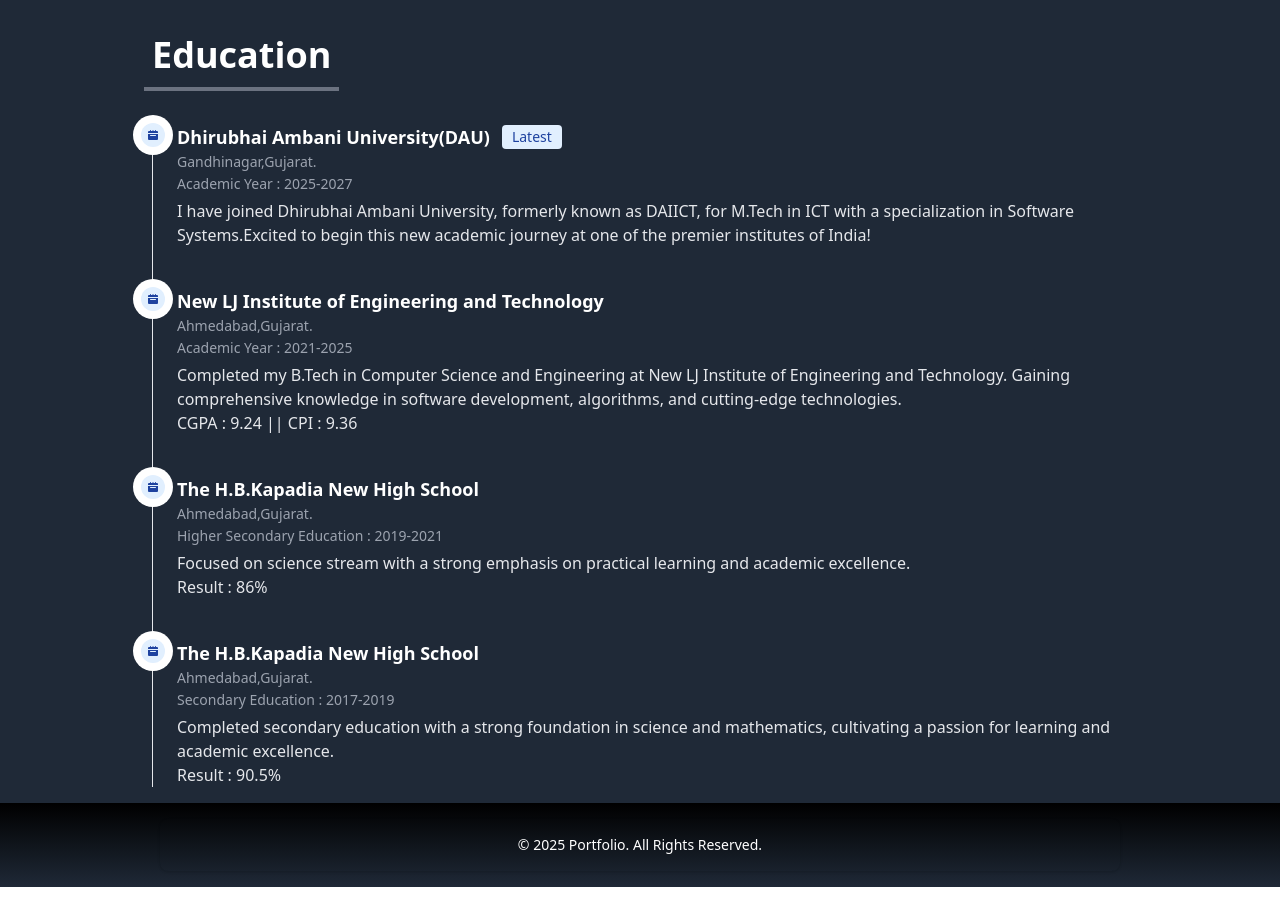
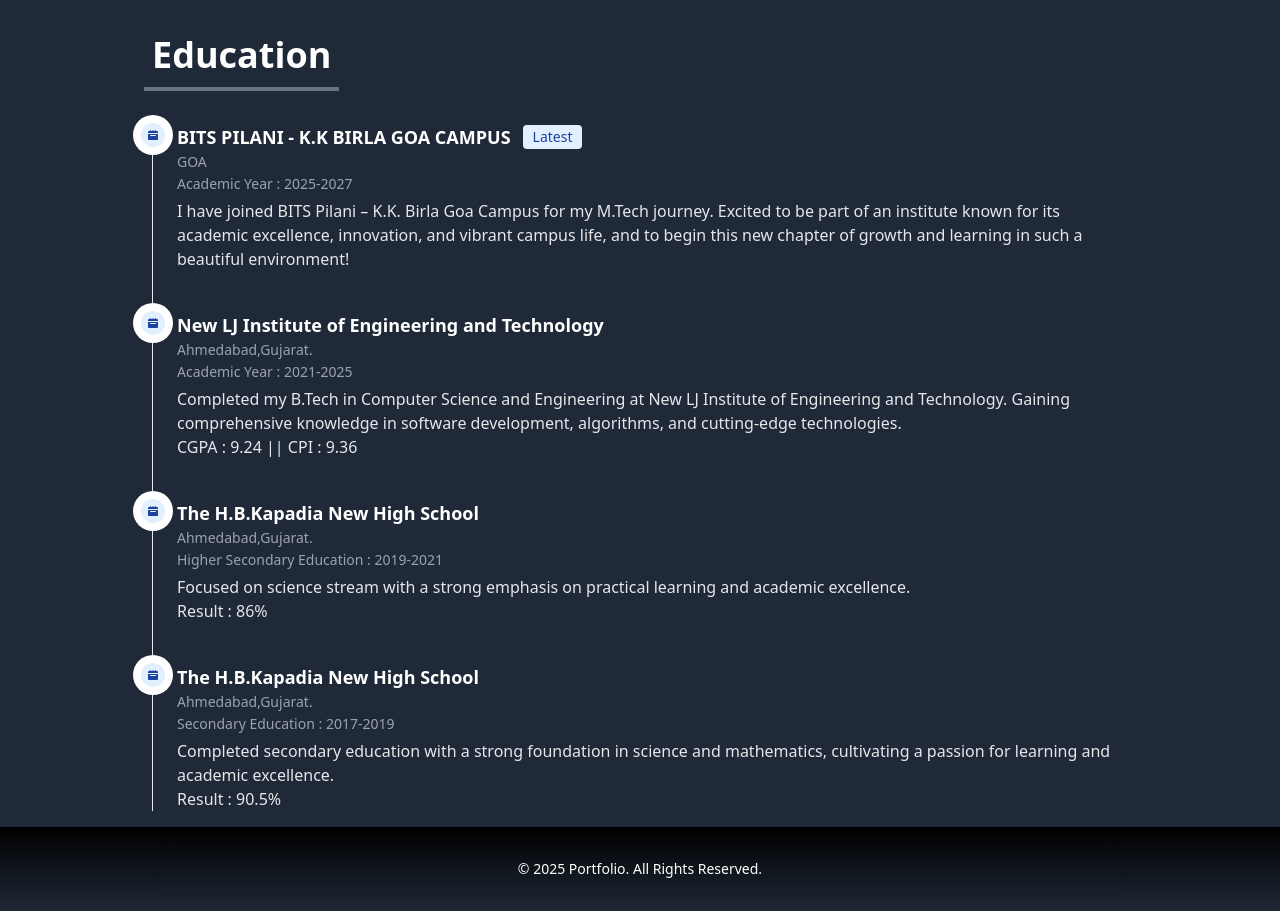
Before and after one commit to kalp234/Personal-Portfolio, a React (Vite) app: page / in a window 1280 px wide. Shown: the part 2980-3891 px from the top of the page. Before the commit the page ends 3867 px from the top, so only its background shows below. Built offline with nearby package versions, Linux system fonts and the light colour scheme.

Commit message:
Latest Education added

```diff
--- a/package.json
+++ b/package.json
@@ -28,6 +28,6 @@
     "eslint-plugin-react-refresh": "^0.4.6",
     "postcss": "^8.4.38",
     "tailwindcss": "^3.4.3",
-    "vite": "^5.2.0"
+    "vite": "^5.4.19"
   }
 }
--- a/src/components/Education/Education.jsx
+++ b/src/components/Education/Education.jsx
@@ -25,18 +25,18 @@
                 </svg>
               </span>
               <h3 className="flex items-center mb-1 text-lg font-semibold text-white ">
-                Dhirubhai Ambani University(DAU)
+                BITS PILANI - K.K BIRLA GOA CAMPUS
                 <span className="bg-blue-100 text-blue-800 text-sm font-medium me-2 px-2.5 py-0.5 rounded dark:bg-blue-900 dark:text-blue-300 ms-3">
                   Latest
                 </span>
               </h3>
               <time className="block mb-2 text-sm font-normal leading-none text-gray-400 dark:text-gray-500">
-                <p className="mb-2">Gandhinagar,Gujarat.</p>{" "}
+                <p className="mb-2">GOA</p>{" "}
                 <p> Academic Year : 2025-2027</p>
               </time>
               <div className="mb-4 text-base font-normal  text-gray-200">
                 <p>
-                I have joined Dhirubhai Ambani University, formerly known as DAIICT, for M.Tech in ICT with a specialization in Software Systems.Excited to begin this new academic journey at one of the premier institutes of India!
+                I have joined BITS Pilani – K.K. Birla Goa Campus for my M.Tech journey. Excited to be part of an institute known for its academic excellence, innovation, and vibrant campus life, and to begin this new chapter of growth and learning in such a beautiful environment!
                 </p>
 
               </div>
```
Also changed, not shown: src/assets/kalpinvestment.png, 1 other file (tests, documents, lock files or other folders).
